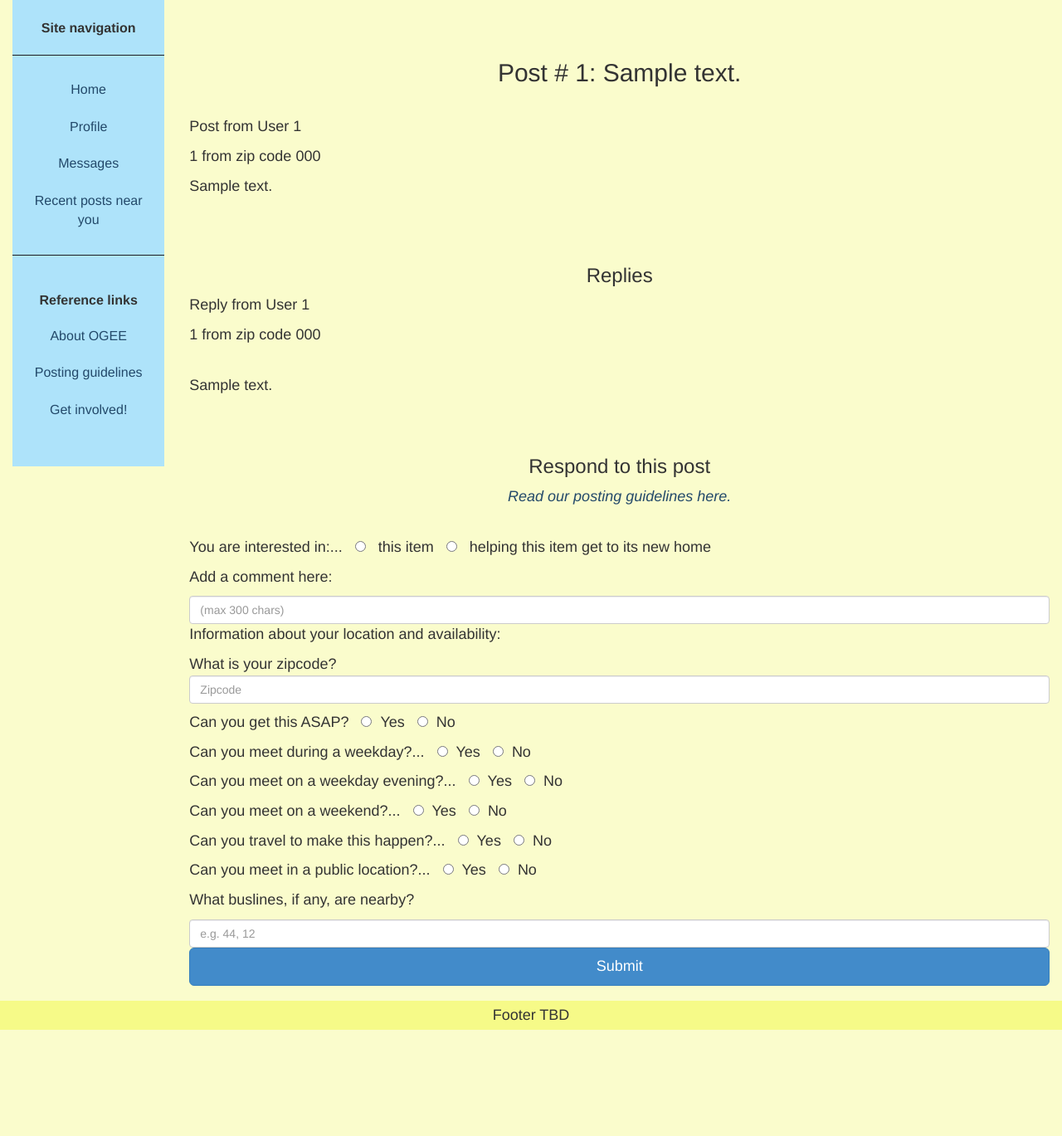
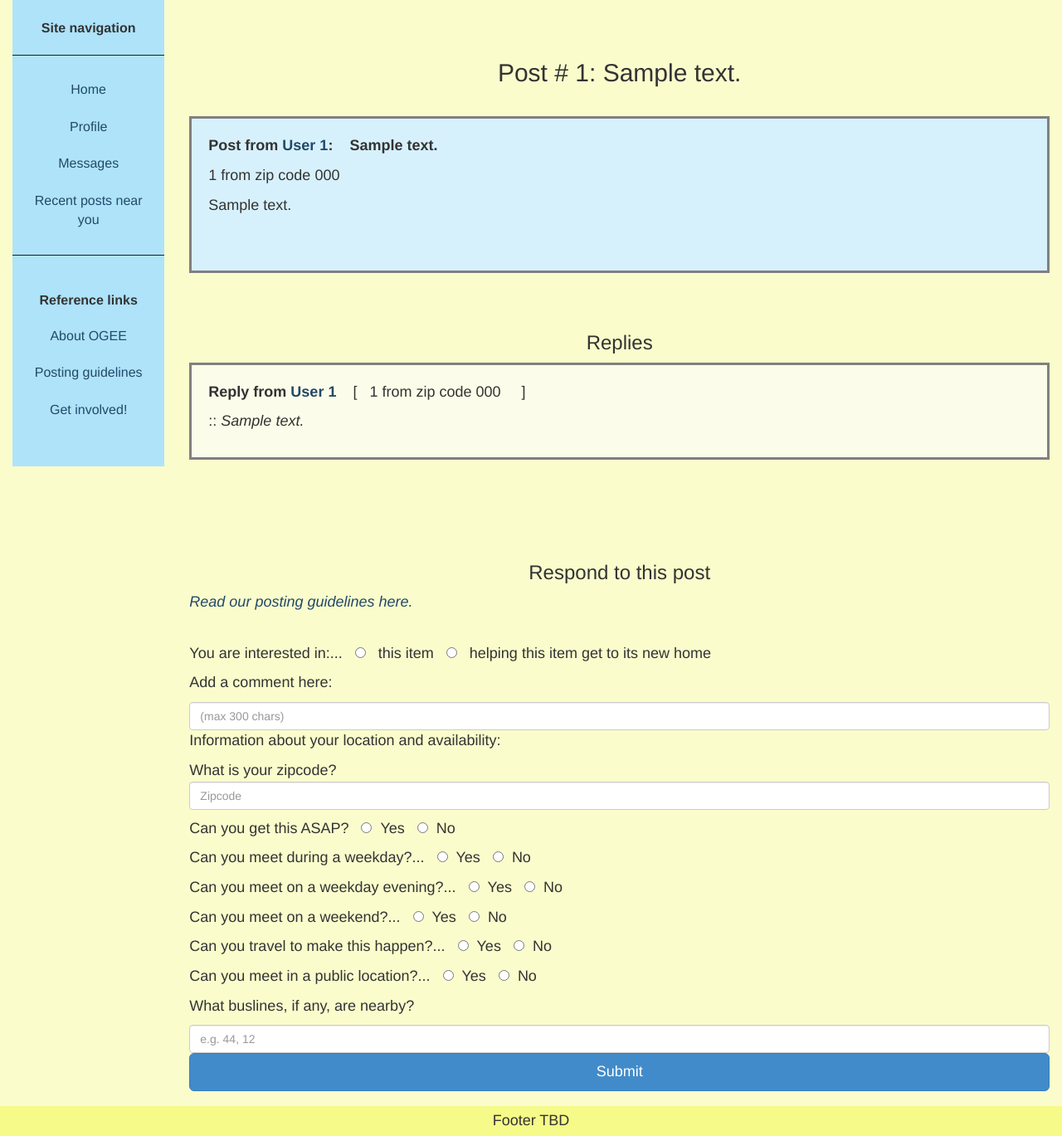
Before and after one commit to HaxorKris/HackbrightProject, a Flask app: page /posts/1 in a window 1280 px wide. Shown: the part 80-1449 px from the top of the page at 83% size. Before the commit the page ends 1321 px from the top, so only its background shows below. Run offline with Flask 2, Linux system fonts and the light colour scheme; tables that the repository leaves empty hold one stand-in row (values such as "Sample post").

Commit message:
formatting for posts and replies

```diff
--- a/static/css/main.css
+++ b/static/css/main.css
@@ -7,6 +7,22 @@ body {
 #header {
 	width:100%;
 	background:#F6FA88;
+}
+
+.left-align {
+	text-align:left;
+}
+
+.thread {
+	border:3px solid gray;
+	background-color:#FBFCE9;
+	padding: 20px;
+}
+
+.post {
+	border:3px solid gray;
+	background-color:#D7F1FC;
+	padding: 20px;
 }
 
 #header h1 {
--- a/templates/post.html
+++ b/templates/post.html
@@ -4,59 +4,71 @@
 <br><br>
 <h2>Post # {{ post.id }}:  {{ post.shortSummary }}</h2>
 <br>
-<p align="left">Post from User {{ post.ownerId }}</p>
-<p align="left">{{ post.timeStamp }}  from zip code {{ post.zipcode }}</p>
-<p align="left">{{ post.longDescription }}</p>
-
+<div class="left-align">
+	<div class="post">
+		<p><strong>Post from <a href="/user/{{ post.ownerId }}">User {{ post.ownerId }}</a>: &nbsp;&nbsp; {{ post.shortSummary }}</strong></p>
+		<p>{{ post.timeStamp }}  from zip code {{ post.zipcode }}</p>
+		<p>{{ post.longDescription }}</p>
+		<br>
+		<p>
+	</div>
+</div>
 <br><br>
 <h3>Replies</h3>
 
-{% for comment in comments %}
-<p align="left">Reply from User {{ comment.authorId }}</p>
-<p align="left">{{ comment.timeStamp }}  from zip code {{ comment.zipcode }}</p>
-<br>
-<p align="left">{{ comment.comment }}
+<div class="left-align">
+	{% for comment in comments %}
+	<div class="thread">
 
-{% endfor %}
+		<p><strong>Reply from <a href="/user/{{ comment.authorId }}">User {{ comment.authorId }}</a></strong>
+			&nbsp;&nbsp; [&nbsp;&nbsp;&nbsp;{{ comment.timeStamp }}  from zip code {{ comment.zipcode }} &nbsp;&nbsp;&nbsp; ]</p>
+		<p>:: <em>{{ comment.comment }}</em></p>
+
+	</div><br>
+	{% endfor %}
+</div>
 <br><br><br>
            <form class="response" action="" method="POST">
                 <h3 class="response-heading">Respond to this post</h3>
+                <div class="left-align">
                 <p><em><a href="/guidelines">Read our posting guidelines here.</a></em></p>
                 <br>
-                <p align="left">You are interested in:...
+                <p>You are interested in:...
                 <input type="radio" name="role" value="receive"> this item
                 <input type="radio" name="role" value="assist"> helping this item get to its new home<br></p>
-                <p align="left">Add a comment here:</p>
+                <p>Add a comment here:</p>
                 <input type="text" class="form-control" placeholder="(max 300 chars)" name="comment">
-                <p align="left">Information about your location and availability:</p>
-                <p align="left">What is your zipcode?<input type="text" class="form-control" placeholder="Zipcode" name="zipcode"></p>
+                <p>Information about your location and availability:</p>
+                <p>What is your zipcode?<input type="text" class="form-control" placeholder="Zipcode" name="zipcode"></p>
 
-                <p align="left">Can you get this ASAP?
+                <p>Can you get this ASAP?
                 <input type="radio" name="isASAP" value="1">Yes
                 <input type="radio" name="isASAP" value="0">No<br></p>
 
-                <p align="left">Can you meet during a weekday?...
+                <p>Can you meet during a weekday?...
                 <input type="radio" name="canWeekdays" value="1">Yes
                 <input type="radio" name="canWeekdays" value="0">No<br></p>
 
-                <p align="left">Can you meet on a weekday evening?...
+                <p>Can you meet on a weekday evening?...
                 <input type="radio" name="canEvenings" value="1">Yes
                 <input type="radio" name="canEvenings" value="0">No<br></p>
 
-                <p align="left">Can you meet on a weekend?...
+                <p>Can you meet on a weekend?...
                 <input type="radio" name="canWeekends" value="1">Yes
                 <input type="radio" name="canWeekends" value="0">No<br></p>
 
-                <p align="left">Can you travel to make this happen?...
+                <p>Can you travel to make this happen?...
                 <input type="radio" name="canTravel" value="1">Yes
                 <input type="radio" name="canTravel" value="0">No<br></p>
 
-                <p align="left">Can you meet in a public location?...
+                <p>Can you meet in a public location?...
                 <input type="radio" name="canMeet" value="1">Yes
                 <input type="radio" name="canMeet" value="0">No<br></p>
 
-                <p align="left">What buslines, if any, are nearby?</p>
+                <p>What buslines, if any, are nearby?</p>
                 <input type="text" class="form-control" placeholder="e.g. 44, 12" name="busLines">
+
+            	</div>
 
                 <input type="submit" class="btn btn-lg btn-primary btn-block" value="Submit">
             </form>
```
Also changed, not shown: templates/home.html (+14 -7 lines).
